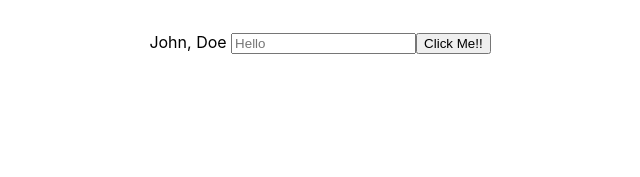
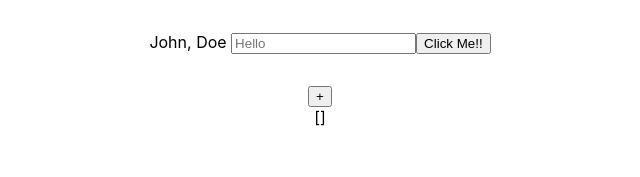
Before and after one commit to mosesbenjamin/typescriptExample, a React (Create React App) app: page / in a window 1280 px wide. Shown: the top 177 px of the page, without its empty margins (320-960 px from the left). Built offline with nearby package versions, Linux system fonts and the light colour scheme.

Commit message:
useReducer Hook

```diff
--- a/src/App.tsx
+++ b/src/App.tsx
@@ -1,6 +1,7 @@
 import React from 'react';
 
 import './App.css';
+import ReducerExample from './components/bawad/ReducerExample';
 import TextField from './components/bawad/TextField';
 
 // Props
@@ -9,13 +10,14 @@ import TextField from './components/bawad/TextField';
 
 const App: React.FC = ()=>{
     return(
-        <div style={{ display: "flex", justifyContent: "center", alignItems: "center", marginTop: "2em" }}>
+        <div style={{ display: "flex", flexDirection: "column", justifyContent: "center", alignItems: "center", marginTop: "2em" }}>
             <TextField
                 text="Hello"
                 person={{firstName: 'John', lastName: 'Doe '}}
                 handleChange={e=> console.log(e.target.value)}
                 handleSubmit={e=>console.log('Good job Benjamin!!! You are doing well')}
             />
+            <ReducerExample />
         </div>
     );
 };
--- /dev/null
+++ b/src/components/bawad/ReducerExample.tsx
@@ -0,0 +1,45 @@
+import React, { useReducer } from 'react';
+
+type Actions =
+    |  {type: 'add'; text: string}
+    |  {
+            type: 'remove';
+            idx: number;
+    }
+
+
+interface Todo {
+    text?: string;
+    complete?: boolean;
+}
+
+type State = Todo[];
+
+const TodoReducer = (state: State, action: Actions) =>{
+    switch(action.type){
+        case 'add':
+            return [...state, { text: action.text, complete: false }];
+        case 'remove':
+            return state.filter((_, i)=> action.idx !== i)  ;
+        default:
+            return state;
+    }
+}
+
+const ReducerExample: React.FC = () =>{
+    const [todos, dispatch] = useReducer(TodoReducer, [])
+    return(
+        <div style={{ display: "flex", flexDirection: "column", justifyContent: "center", alignItems: "center", marginTop: "2em"  }}>
+            <button
+             onClick={()=>{
+                 dispatch({ type: 'add', text: '...' })
+             }}
+            >
+                +
+            </button>
+            {JSON.stringify(todos)}
+        </div>
+    )
+};
+
+export default ReducerExample;
```
